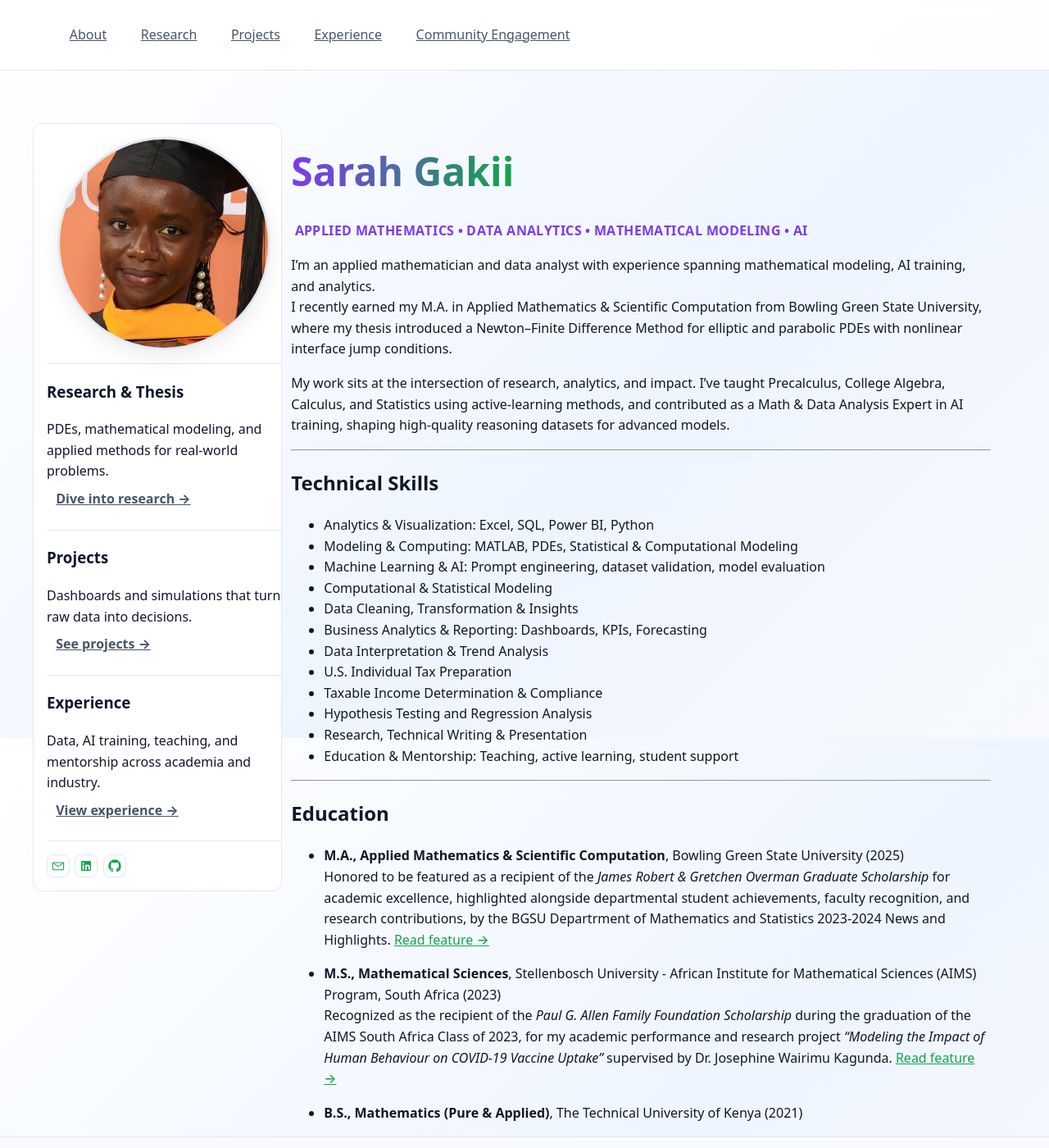
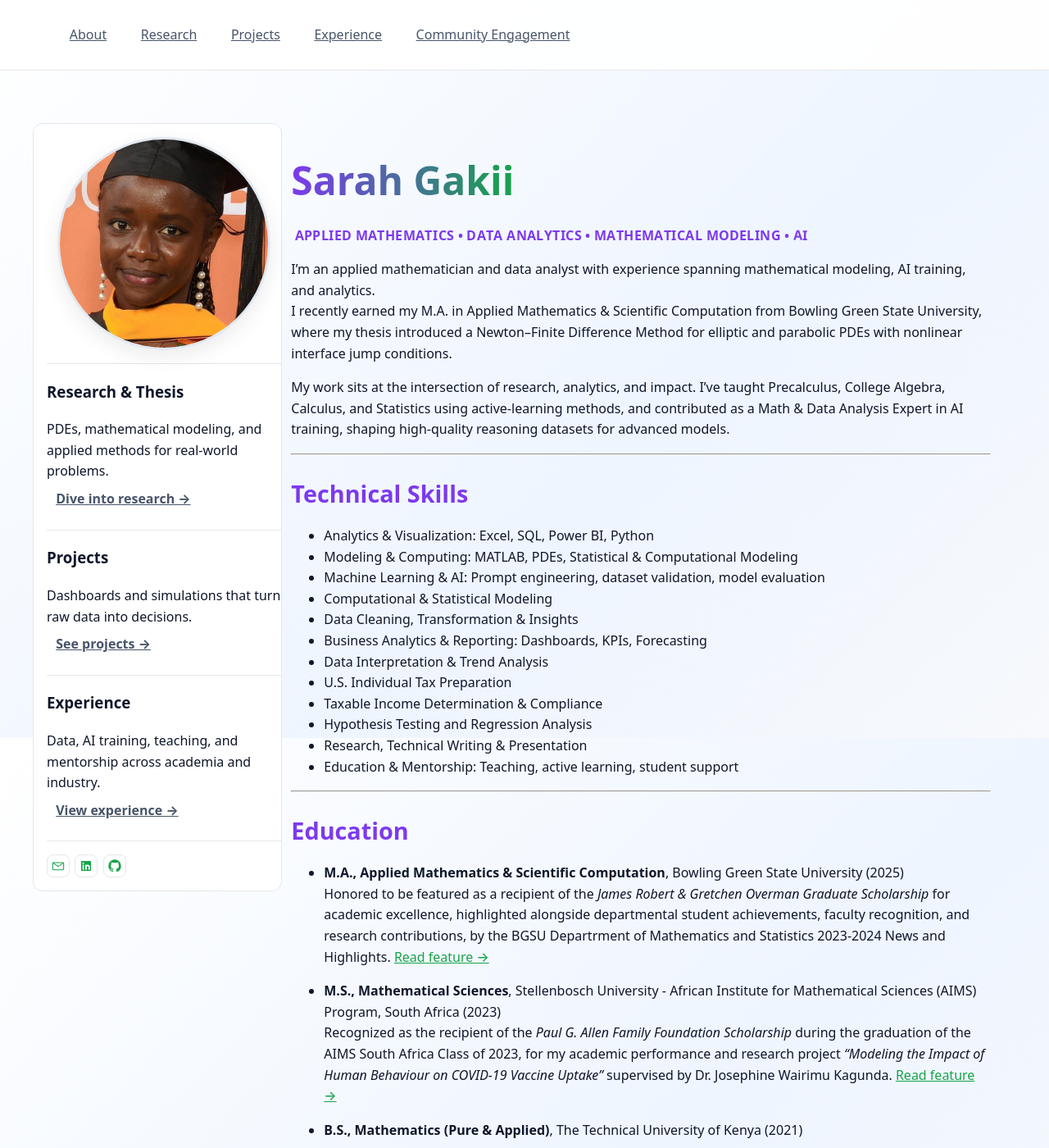
Before and after one commit to SARAH-GAKII/sarah-gakii.github.io, a Jekyll site: the page built from index.md, in a window 1280 px wide and 1400 px high. Shown: the whole window at 82% size. Built offline with Jekyll 4.4.1, drawn with Linux system fonts in a browser that asks for light colours.

Commit message:
Update style.css

```diff
--- a/assets/style.css
+++ b/assets/style.css
@@ -340,3 +340,21 @@ a:hover{
     color: transparent;               /* Hide solid color only when gradient works */
   }
 }
+
+/* Style main section headings */
+.content h1,
+.content h2 {
+  color: var(--accent);   /* purple headings */
+}
+
+.content h1 {
+  font-size: clamp(1.6rem, 1.2rem + 2vw, 2.2rem);
+  margin-top: 2rem;
+  margin-bottom: 1rem;
+}
+
+.content h2 {
+  font-size: clamp(1.3rem, 1rem + 1.5vw, 1.8rem);
+  margin-top: 1.5rem;
+  margin-bottom: .75rem;
+}
```
